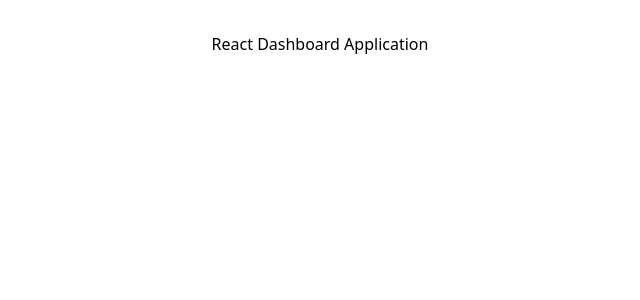
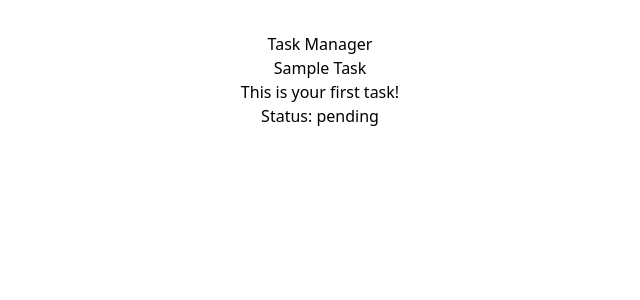
Before and after one commit to millan-figueroa-pscoursework/sba9-react-dashboard-application, a React (Vite) app: page / in a window 1280 px wide. Shown: the top 300 px of the page, without its empty margins (320-960 px from the left). Built offline with nearby package versions, Linux system fonts and the light colour scheme.

Commit message:
Adds types for TaskList. Creates TaskList componenet passes in props from type. Implements TaskList, creates task array and state with dummy task and placeholder functions in App.tsx.

```diff
--- a/src/App.tsx
+++ b/src/App.tsx
@@ -1,8 +1,37 @@
+import { useState } from "react";
+import TaskList from "./components/TaskList/TaskList";
+import type { Task, TaskStatus } from "./types";
+
 function App() {
+  const [tasks, setTasks] = useState<Task[]>([
+    {
+      id: "1",
+      title: "Sample Task",
+      description: "This is your first task!",
+      status: "pending",
+      priority: "medium",
+      dueDate: "2025-11-15",
+    },
+  ]);
+
+  const handleStatusChange = () => {
+    return "status changed!";
+  };
+
+  const handleDelete = () => {
+    return "deleted!";
+  };
+
   return (
-    <>
-      <h1>React Dashboard Application</h1>
-    </>
+    <div>
+      <h1>Task Manager</h1>
+
+      <TaskList
+        tasks={tasks}
+        onStatusChange={handleStatusChange}
+        onDelete={handleDelete}
+      />
+    </div>
   );
 }
 
--- a/src/components/TaskList/TaskList.tsx
+++ b/src/components/TaskList/TaskList.tsx
@@ -0,0 +1,19 @@
+import type { TaskListProps } from "../../types";
+
+export default function TaskList({ tasks }: TaskListProps) {
+  if (tasks.length === 0) {
+    return <div>No tasks yet.</div>;
+  }
+
+  return (
+    <ul>
+      {tasks.map((task) => (
+        <li key={task.id}>
+          <h3>{task.title}</h3>
+          <p>{task.description}</p>
+          <p>Status: {task.status}</p>
+        </li>
+      ))}
+    </ul>
+  );
+}
--- a/src/types/index.ts
+++ b/src/types/index.ts
@@ -0,0 +1,16 @@
+export type TaskStatus = 'pending' | 'in-progress' | 'completed';
+
+export interface Task {
+    id: string;
+    title: string;
+    description: string;
+    status: TaskStatus;
+    priority: 'low' | 'medium' | 'high';
+    dueDate: string;
+}
+
+export interface TaskListProps {
+    tasks: Task[];
+    onStatusChange: (taskId: string, newStatus: TaskStatus) => void;
+    onDelete: (taskId: string) => void;
+}
```
